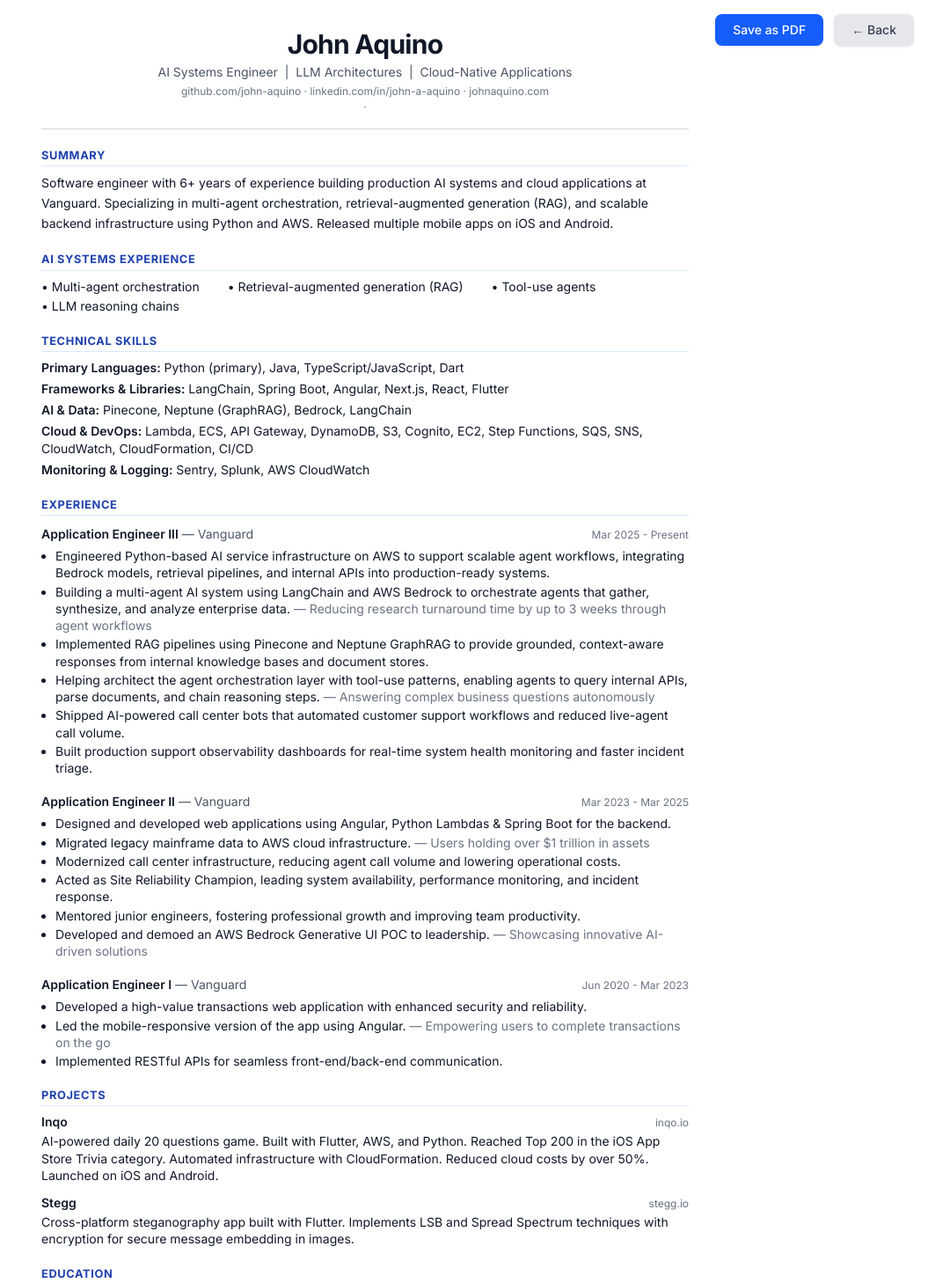
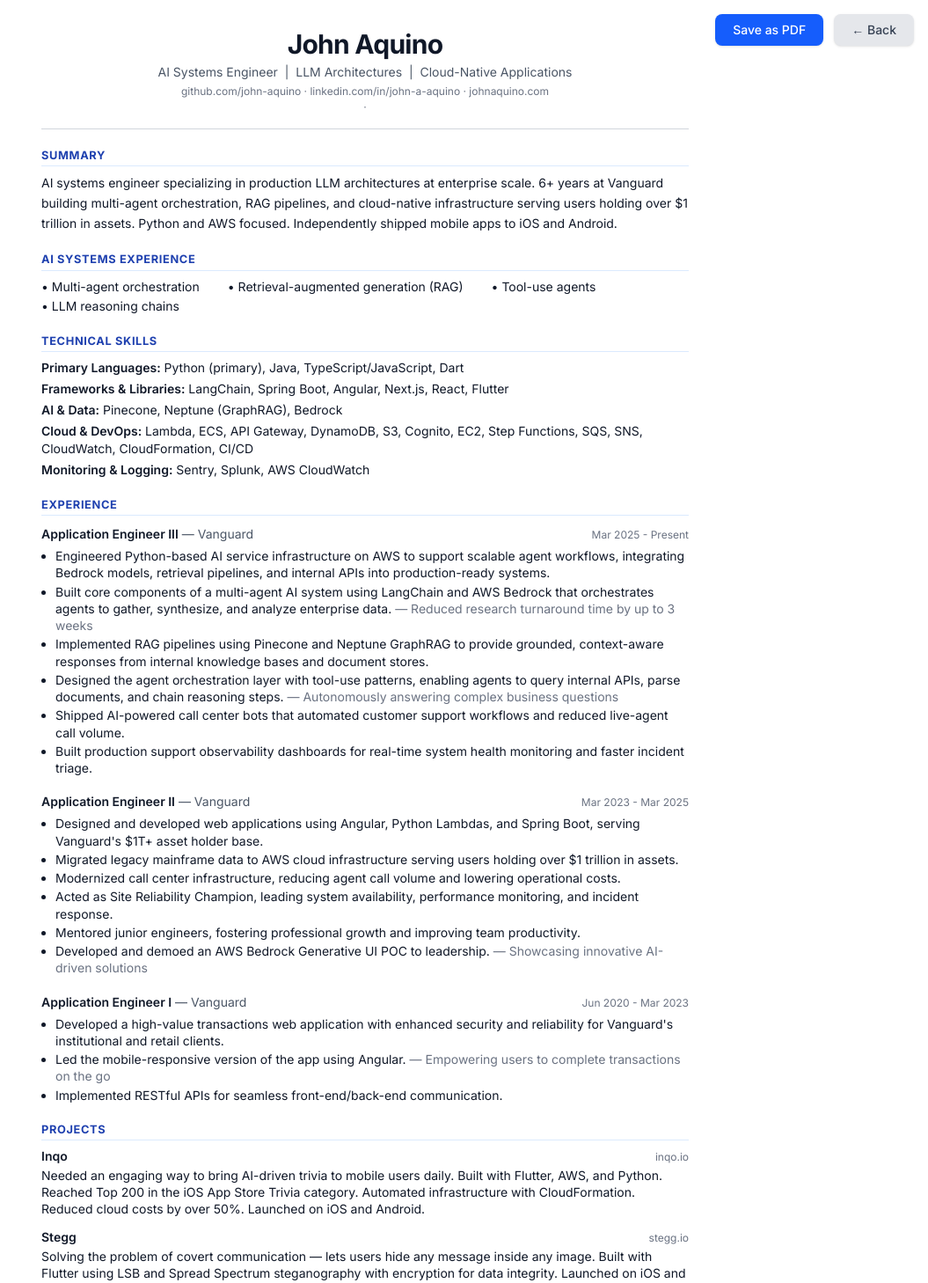
Before and after one commit to john-aquino/john-aquino-portfolio-app, a Next.js app: page /resume in a window 1280 px wide. Shown: the top 1458 px of the page at 88% size, without its empty margins (225-1280 px from the left). Built offline with nearby package versions, Linux system fonts and the light colour scheme.

Commit message:
feat: update resume and portfolio with enhanced descriptions and impact statements

```diff
--- a/src/app/resume/page.tsx
+++ b/src/app/resume/page.tsx
@@ -48,10 +48,10 @@
         <section className="mb-5">
           <h2 className="resume-section-title">Summary</h2>
           <p className="text-sm leading-relaxed">
-            Software engineer with 6+ years of experience building production AI systems and cloud
-            applications at Vanguard. Specializing in multi-agent orchestration, retrieval-augmented
-            generation (RAG), and scalable backend infrastructure using Python and AWS. Released
-            multiple mobile apps on iOS and Android.
+            AI systems engineer specializing in production LLM architectures at enterprise scale.
+            6+ years at Vanguard building multi-agent orchestration, RAG pipelines, and cloud-native
+            infrastructure serving users holding over $1 trillion in assets. Python and AWS focused.
+            Independently shipped mobile apps to iOS and Android.
           </p>
         </section>
 
@@ -119,10 +119,10 @@
                 <span className="text-xs text-gray-500">inqo.io</span>
               </div>
               <p className="text-sm leading-snug mt-0.5">
-                AI-powered daily 20 questions game. Built with Flutter, AWS, and Python.
-                Reached Top 200 in the iOS App Store Trivia category.
-                Automated infrastructure with CloudFormation. Reduced cloud costs by over 50%.
-                Launched on iOS and Android.
+                Needed an engaging way to bring AI-driven trivia to mobile users daily.
+                Built with Flutter, AWS, and Python. Reached Top 200 in the iOS App Store Trivia
+                category. Automated infrastructure with CloudFormation. Reduced cloud costs by
+                over 50%. Launched on iOS and Android.
               </p>
             </div>
             <div>
@@ -131,8 +131,9 @@
                 <span className="text-xs text-gray-500">stegg.io</span>
               </div>
               <p className="text-sm leading-snug mt-0.5">
-                Cross-platform steganography app built with Flutter. Implements LSB and
-                Spread Spectrum techniques with encryption for secure message embedding in images.
+                Solving the problem of covert communication — lets users hide any message inside
+                any image. Built with Flutter using LSB and Spread Spectrum steganography with
+                encryption for data integrity. Launched on iOS and Android.
               </p>
             </div>
           </div>
--- a/src/data/portfolio.tsx
+++ b/src/data/portfolio.tsx
@@ -50,16 +50,16 @@
         impact: null,
       },
       {
-        text: "Building a multi-agent AI system using LangChain and AWS Bedrock to orchestrate agents that gather, synthesize, and analyze enterprise data.",
-        impact: "Reducing research turnaround time by up to 3 weeks through agent workflows",
+        text: "Built core components of a multi-agent AI system using LangChain and AWS Bedrock that orchestrates agents to gather, synthesize, and analyze enterprise data.",
+        impact: "Reduced research turnaround time by up to 3 weeks",
       },
       {
         text: "Implemented RAG pipelines using Pinecone and Neptune GraphRAG to provide grounded, context-aware responses from internal knowledge bases and document stores.",
         impact: null,
       },
       {
-        text: "Helping architect the agent orchestration layer with tool-use patterns, enabling agents to query internal APIs, parse documents, and chain reasoning steps.",
-        impact: "Answering complex business questions autonomously",
+        text: "Designed the agent orchestration layer with tool-use patterns, enabling agents to query internal APIs, parse documents, and chain reasoning steps.",
+        impact: "Autonomously answering complex business questions",
       },
       {
         text: "Shipped AI-powered call center bots that automated customer support workflows and reduced live-agent call volume.",
@@ -78,12 +78,12 @@
     tags: ["Angular", "Spring Boot", "AWS", "Python", "Splunk"],
     responsibilities: [
       {
-        text: "Designed and developed web applications using Angular, Python Lambdas & Spring Boot for the backend.",
+        text: "Designed and developed web applications using Angular, Python Lambdas, and Spring Boot, serving Vanguard's $1T+ asset holder base.",
         impact: null,
       },
       {
-        text: "Migrated legacy mainframe data to AWS cloud infrastructure.",
-        impact: "Users holding over $1 trillion in assets",
+        text: "Migrated legacy mainframe data to AWS cloud infrastructure serving users holding over $1 trillion in assets.",
+        impact: null,
       },
       {
         text: "Modernized call center infrastructure, reducing agent call volume and lowering operational costs.",
@@ -110,7 +110,7 @@
     tags: ["Angular", "REST APIs", "Responsive Design"],
     responsibilities: [
       {
-        text: "Developed a high-value transactions web application with enhanced security and reliability.",
+        text: "Developed a high-value transactions web application with enhanced security and reliability for Vanguard's institutional and retail clients.",
         impact: null,
       },
       {
@@ -167,7 +167,7 @@
   },
   {
     category: "AI & Data",
-    items: ["Pinecone", "Neptune (GraphRAG)", "Bedrock", "LangChain"],
+    items: ["Pinecone", "Neptune (GraphRAG)", "Bedrock"],
   },
   {
     category: "Cloud & DevOps",
```
